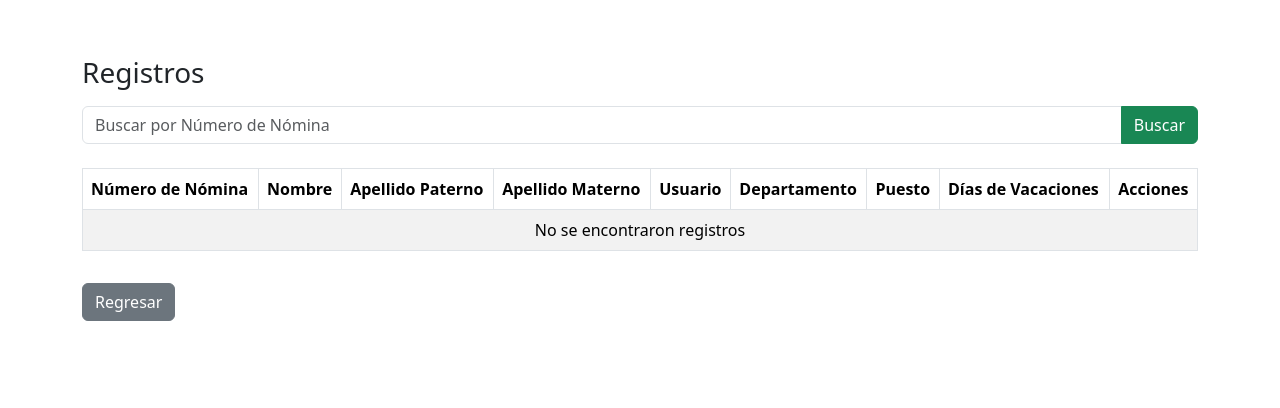
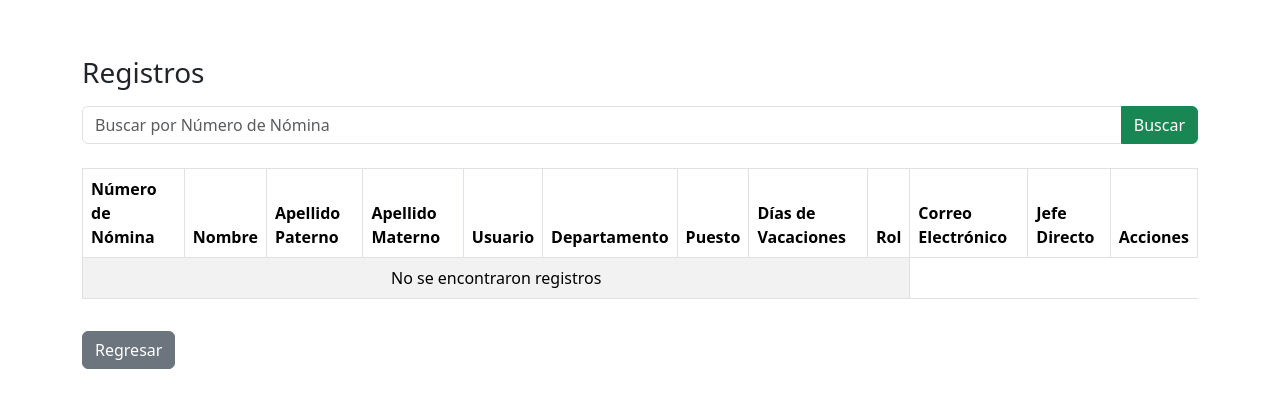
Before and after one commit to ValencianoAlan/IncidenciasTohken, a Flask app: page /ver_registros in a window 1280 px wide. Shown: the part 70-478 px from the top of the page. Run offline with Flask 3, Linux system fonts and the light colour scheme; the visitor is signed in with stand-in values (Sample User, id 1); data that the repository does not hold is empty.

Commit message:
Orden de paginas y campo de contraseña
Se hizo una mejor organizacion de las paginas de agregar y editar usuario y se añadio el campo de editar contraseña

```diff
--- a/Original/app/controllers/user_controller.py
+++ b/Original/app/controllers/user_controller.py
@@ -16,7 +16,7 @@ def agregar_usuario():
     mensaje = None
     departamentos = user_model.get_departamentos()
     roles = user_model.get_roles()
-    usuarios = user_model.get_all_users()  # Obtener todos los usuarios para seleccionar jefe directo
+    usuarios = user_model.get_all_users()
 
     if request.method == 'POST':
         numNomina = request.form.get('numNomina')
@@ -29,13 +29,13 @@ def agregar_usuario():
         idDepartamento = request.form.get('idDepartamento')
         idPuesto = request.form.get('idPuesto')
         diasVacaciones = request.form.get('diasVacaciones', 0)
-        correo_electronico = request.form.get('correo_electronico')  # Nuevo campo
-        jefe_directo = request.form.get('jefe_directo')  # Nuevo campo
+        correo_electronico = request.form.get('correo_electronico')
+        jefe_directo = request.form.get('jefe_directo')
 
         if numNomina and nombre and username and password and idRol and idDepartamento and idPuesto:
             if user_model.add_user(numNomina, nombre, apellido_paterno, apellido_materno, username, password, idRol, idDepartamento, idPuesto, diasVacaciones, correo_electronico, jefe_directo):
                 flash("Usuario agregado exitosamente", "success")
-                return redirect(url_for('auth.bienvenida'))
+                return redirect(url_for('user.agregar_usuario'))  # Redirigir a la misma página
             else:
                 flash("Error al agregar usuario", "error")
         else:
@@ -49,7 +49,9 @@ def ver_registros():
         return redirect(url_for('auth.login'))
 
     busqueda = request.form.get('numNomina') if request.method == 'POST' else None
-    registros = user_model.get_all_users_with_details()  # Obtener todos los usuarios con detalles
+
+    # Obtener todos los usuarios con detalles (incluyendo rol, correo y jefe)
+    registros = user_model.get_all_users_with_details()
 
     # Filtrar por número de nómina si se proporciona una búsqueda
     if busqueda:
@@ -92,6 +94,7 @@ def editar_usuario(numNomina):
         apellido_paterno = request.form['apellidoPaterno']
         apellido_materno = request.form['apellidoMaterno']
         username = request.form['username']
+        password = request.form['password']
         idDepartamento = request.form['idDepartamento']
         idPuesto = request.form['idPuesto']
         idRol = request.form['idRol']
@@ -99,7 +102,7 @@ def editar_usuario(numNomina):
         correo_electronico = request.form['correo_electronico']  # Nuevo campo
         jefe_directo = request.form['jefe_directo']  # Nuevo campo
 
-        if user_model.update_user(numNomina, nombre, apellido_paterno, apellido_materno, username, idDepartamento, idPuesto, idRol, diasVacaciones, correo_electronico, jefe_directo):
+        if user_model.update_user(numNomina, nombre, apellido_paterno, apellido_materno, username, password, idDepartamento, idPuesto, idRol, diasVacaciones, correo_electronico, jefe_directo):
             flash("Usuario actualizado exitosamente", "success")
             return redirect(url_for('user.ver_registros'))
         else:
--- a/Original/app/models/user_model.py
+++ b/Original/app/models/user_model.py
@@ -106,7 +106,7 @@ class UserModel:
         conn.close()
         return registros
 
-    def update_user(self, numNomina, nombre, apellido_paterno, apellido_materno, username, idDepartamento, idPuesto, idRol, diasVacaciones, correo_electronico, jefe_directo):
+    def update_user(self, numNomina, nombre, apellido_paterno, apellido_materno, username, password, idDepartamento, idPuesto, idRol, diasVacaciones, correo_electronico, jefe_directo):
         conn = self.get_connection()
         cursor = conn.cursor()
 
@@ -124,6 +124,13 @@ class UserModel:
                 SET username = ?
                 WHERE numNomina = ?
             """, (username, numNomina))
+
+            # Actualizar tabla credenciales
+            cursor.execute("""
+                UPDATE credenciales
+                SET password = ?
+                WHERE numNomina = ?
+            """, (password, numNomina))
 
             # Actualizar tabla usuario_rol
             cursor.execute("""
@@ -210,6 +217,7 @@ class UserModel:
                     u.apellidoPaterno,
                     u.apellidoMaterno,
                     c.username,
+                    c.password,
                     u.idDepartamento,
                     u.idPuesto,
                     u.diasVacaciones,
@@ -230,6 +238,7 @@ class UserModel:
                     'apellidoPaterno': usuario.apellidoPaterno,
                     'apellidoMaterno': usuario.apellidoMaterno,
                     'username': usuario.username,
+                    'password': usuario.password,
                     'idDepartamento': usuario.idDepartamento,
                     'idPuesto': usuario.idPuesto,
                     'diasVacaciones': usuario.diasVacaciones,
@@ -330,6 +339,7 @@ class UserModel:
     def get_all_users_with_details(self):
         conn = self.get_connection()
         cursor = conn.cursor()
+
         try:
             cursor.execute("""
                 SELECT
@@ -340,12 +350,20 @@ class UserModel:
                     c.username,
                     d.nombreDepartamento,
                     p.nombrePuesto,
-                    u.diasVacaciones  -- Asegúrate de incluir los días de vacaciones
+                    u.diasVacaciones,
+                    r.nombreRol,               -- Nuevo campo: rol
+                    u.correo_electronico,       -- Nuevo campo: correo electrónico
+                    j.nombre AS nombre_jefe,    -- Nuevo campo: nombre del jefe directo
+                    j.apellidoPaterno AS apellido_jefe
                 FROM usuarios u
                 INNER JOIN credenciales c ON u.numNomina = c.numNomina
                 LEFT JOIN departamentos d ON u.idDepartamento = d.idDepartamento
                 LEFT JOIN puestos p ON u.idPuesto = p.idPuesto
+                LEFT JOIN usuario_rol ur ON u.numNomina = ur.numNomina
+                LEFT JOIN roles r ON ur.idRol = r.idRol
+                LEFT JOIN usuarios j ON u.jefe_directo = j.numNomina  -- Join para obtener el jefe directo
             """)
+
             registros = cursor.fetchall()
             return registros
         except Exception as e:
@@ -354,7 +372,6 @@ class UserModel:
         finally:
             cursor.close()
             conn.close()
-
 
 
 
--- a/Original/app/views/templates/ver_registros.html
+++ b/Original/app/views/templates/ver_registros.html
@@ -41,6 +41,9 @@
                         <th>Departamento</th>
                         <th>Puesto</th>
                         <th>Días de Vacaciones</th>
+                        <th>Rol</th>
+                        <th>Correo Electrónico</th>
+                        <th>Jefe Directo</th>
                         <th class="text-center">Acciones</th>
                     </tr>
                 </thead>
@@ -56,6 +59,15 @@
                                 <td class="align-middle border border-1">{{ registro.nombreDepartamento }}</td>
                                 <td class="align-middle border border-1">{{ registro.nombrePuesto }}</td>
                                 <td class="align-middle border border-1">{{ registro.diasVacaciones }}</td>
+                                <td class="align-middle border border-1">{{ registro.nombreRol }}</td>
+                                <td class="align-middle border border-1">{{ registro.correo_electronico }}</td>
+                                <td class="align-middle border border-1">
+                                    {% if registro.nombre_jefe %}
+                                        {{ registro.nombre_jefe }} {{ registro.apellido_jefe }}
+                                    {% else %}
+                                        Sin jefe asignado
+                                    {% endif %}
+                                </td>
                                 <td class="align-middle border border-1">
                                     <div class="d-flex justify-content-center">
                                         <!-- Botón de Editar -->
```
Also changed, not shown: Original/app/views/templates/agregar_usuario.html (+8 -3 lines), Original/app/views/templates/editar_usuario.html (+11 -2 lines), Original/app/views/templates/mis_solicitudes.html (+16 -1 lines), Original/app/views/templates/solicitudes_recibidas.html (+15 -1 lines), Original/app/views/templates/ver_incidencia.html (+15 -1 lines).
